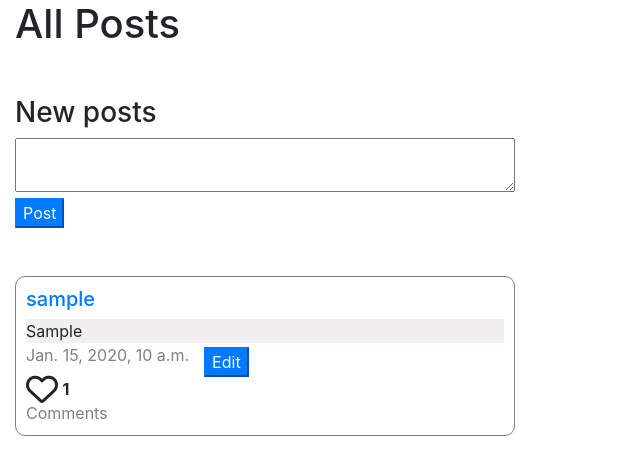
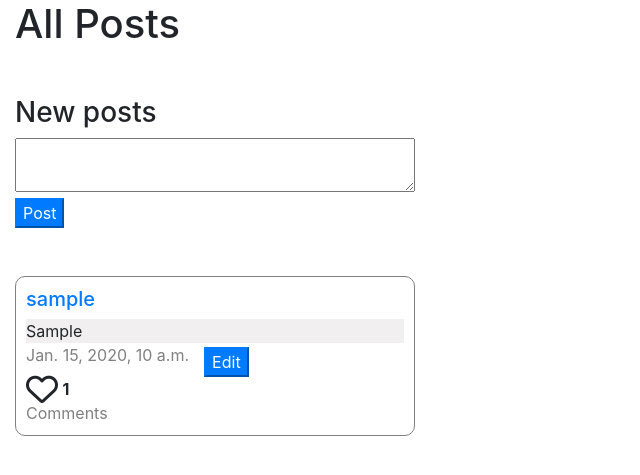
Before and after one commit to k2dums/network-, a Django app: page / in a window 1280 px wide. Shown: the part 56-531 px from the top of the page, without its empty margins (0-640 px from the left). Run offline with Django 3.2, Linux system fonts and the light colour scheme; a user stored in the database is signed in; tables that the repository leaves empty hold one stand-in row (values such as "Sample post"); some libraries are stand-ins or nearby versions.

Commit message:
.new_post,.post now has width 30% with min width 400px . edit_text_area has width and vertical align (important as the text_area is lined with the text base line causing gap). post_time has color gray.

```diff
--- a/project4/network/static/network/styles.css
+++ b/project4/network/static/network/styles.css
@@ -1,13 +1,21 @@
-.new_post{
-    width:40%;
-    min-width: 500px;
+.new_post,.post
+{
+    width:30%;
+    min-width: 400px;
 }
+
+.edit_text_area{
+    width: 100%;
+    vertical-align:top;
+    border-radius: 10px ;
+    padding: 10px;
+    background-color: rgba(219, 214, 214, 0.4);
+}
+
 .post_content{
     background-color: rgba(219, 214, 214, 0.4);
 }
 .post{
-    width: 40%;
-    min-width:500px;
     border:1px solid grey;
     border-radius: 10px ;
     padding: 10px;
@@ -16,3 +24,7 @@
     width: 100%;
     min-width:500px;
 }
+
+.post_time{
+   color:grey;
+}
```
